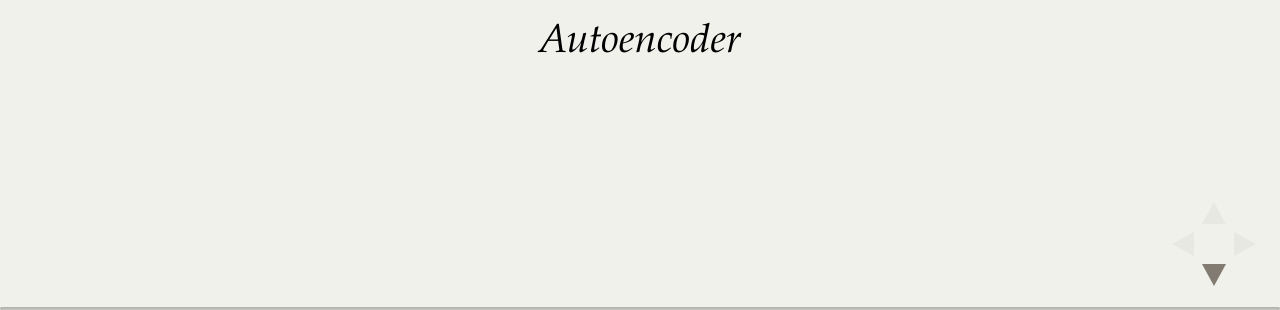
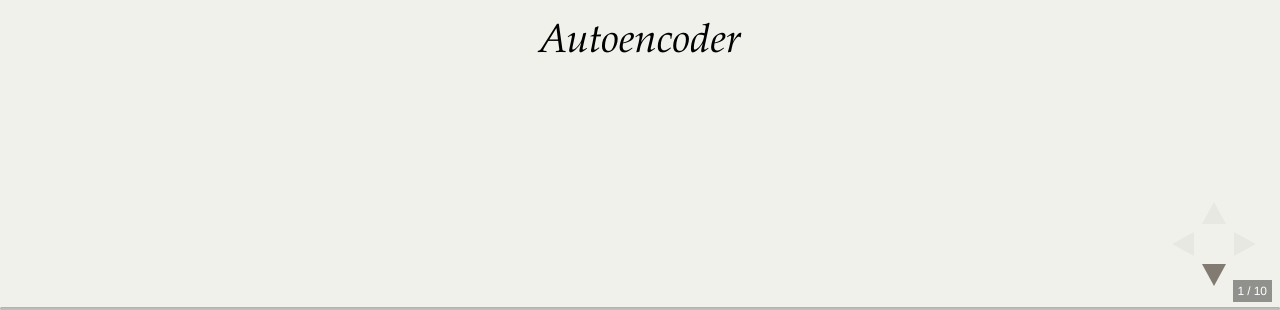
Before and after one commit to BinRoot/TensorFlow-Lectures, a plain HTML site: page lec_autoencoder.html in a window 1280 px wide. Shown: the part 490-800 px from the top of the page. Drawn offline with nearby package versions, Linux system fonts and the light colour scheme; some packages are replaced by stand-ins of ours.

Commit message:
added pg nums

```diff
--- a/lec_autoencoder.html
+++ b/lec_autoencoder.html
@@ -178,6 +178,11 @@
 	} );
       </script>
 
+      <script>
+	Reveal.configure({ slideNumber: 'c/t' });
+      </script>
+
+
       <script src="js/main.js"></script>
   </body>
 </html>
```
Also changed, not shown: lec_classification.html (+4 -0 lines), lec_cnn.html (+4 -0 lines), lec_ml.html (+4 -0 lines), lec_queue.html (+5 -0 lines), lec_reg.html (+5 -0 lines), lec_rnn.html (+5 -0 lines), lec_sense2vec_paper.html (+5 -0 lines), lec_serving.html (+5 -0 lines), lec_tensorboard.html (+5 -0 lines), lec_tf_install.html (+5 -0 lines), lec_tf_intro.html (+5 -0 lines), lec_w2v.html (+5 -0 lines), lec_w2v_optimized.html (+5 -0 lines), lec_w2v_paper.html (+5 -0 lines), 2 more files.
